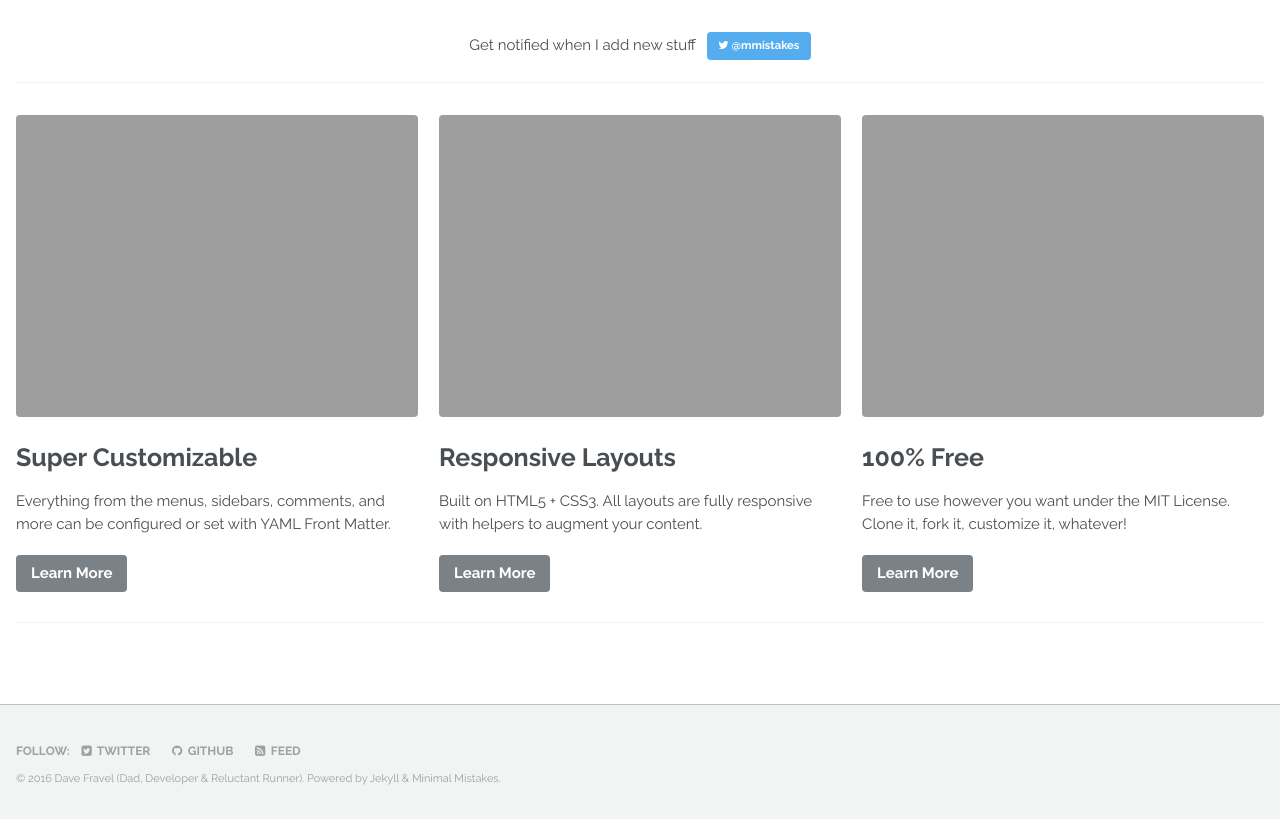
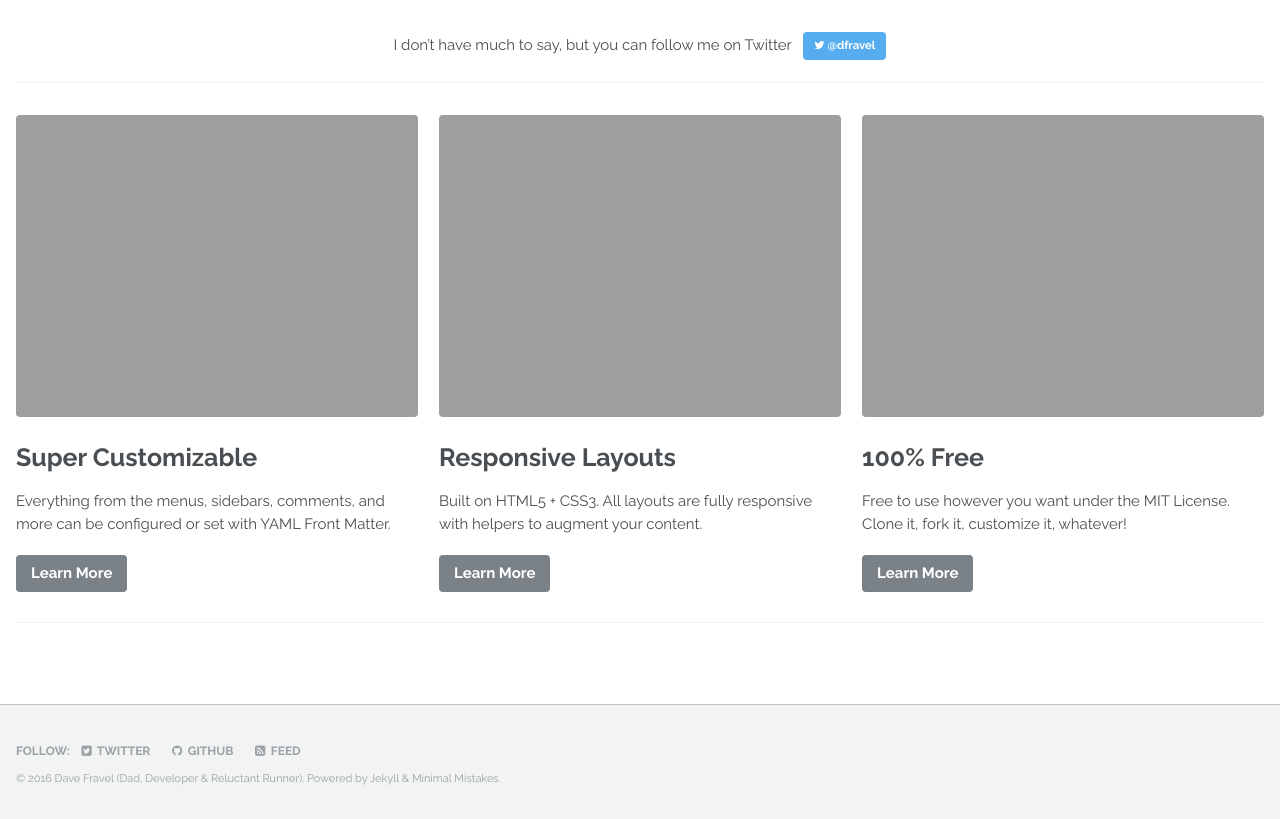
Before and after one commit to dfravel/dfravel.github.io, a Jekyll site: the page built from _pages/home.md, in a window 1280 px wide. Shown: the part 479-1298 px from the top of the page. Built offline with Jekyll 4.4.1, drawn with Linux system fonts in a browser that asks for light colours; comment, search, counter and statistics services are not loaded.

Commit message:
Working on the new home page

```diff
--- a/_pages/home.md
+++ b/_pages/home.md
@@ -30,7 +31,7 @@ feature_row:
 github:
   - excerpt: '{::nomarkdown}<iframe style="display: inline-block;" src="https://ghbtns.com/github-btn.html?user=mmistakes&repo=minimal-mistakes&type=star&count=true&size=large" frameborder="0" scrolling="0" width="160px" height="30px"></iframe> <iframe style="display: inline-block;" src="https://ghbtns.com/github-btn.html?user=mmistakes&repo=minimal-mistakes&type=fork&count=true&size=large" frameborder="0" scrolling="0" width="158px" height="30px"></iframe>{:/nomarkdown}'
 intro:
-  - excerpt: 'Get notified when I add new stuff &nbsp; [<i class="fa fa-twitter"></i> @mmistakes](https://twitter.com/mmistakes){: .btn .btn--twitter}'
+  - excerpt: 'I don''t have much to say, but you can follow me on Twitter &nbsp; [<i class="fa fa-twitter"></i> @dfravel](https://twitter.com/dfravel){: .btn .btn--twitter}'
 ---
 
 {% include feature_row id="intro" type="center" %}
```
Also changed, not shown: other parts of _pages/home.md (+2 -1 lines).
